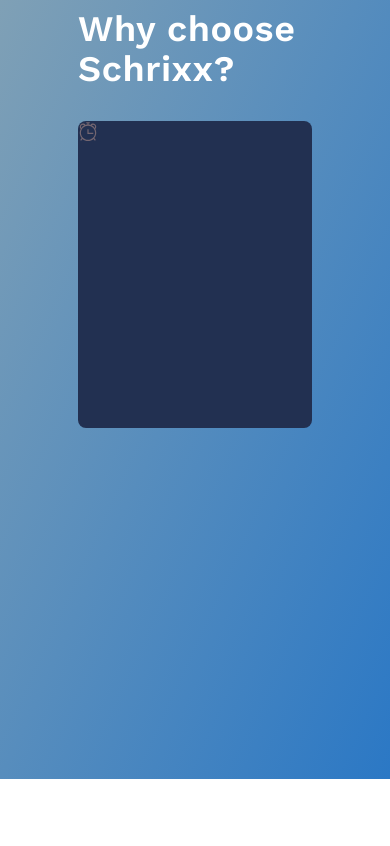
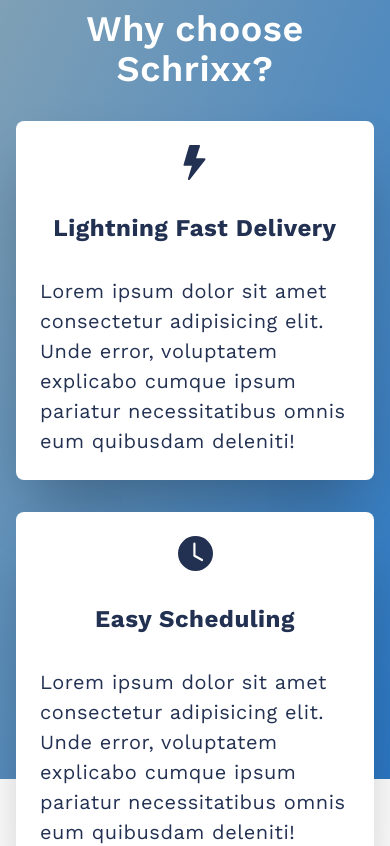
Before and after one commit to Schrixx/Company-Website, a React (Vite) app: page / in a window 390 px wide. Shown: the part 1820-2666 px from the top of the page. Built offline with nearby package versions, Linux system fonts and the light colour scheme.

Commit message:
feat: add "why us" section

```diff
--- a/src/components/ui/Button.tsx
+++ b/src/components/ui/Button.tsx
@@ -1,11 +1,16 @@
 import { cva, VariantProps } from "class-variance-authority"
 import { ButtonHTMLAttributes, forwardRef, ReactNode } from "react"
+import { cn } from "lib/utils"
 
 export const buttonVariants = cva('border-2 w-fit p-2 text-xl lg:text-3xl font-medium rounded-full', {
     variants: {
         variant: {
             default: "border-white hover:border-baliHai hover:bg-baliHai",
-        }
+            blue: "border-bostonBlue hover:bg-bostonBlue hover:text-white",
+        },
+    },
+    defaultVariants: {
+      variant: "default",
     }
 })
 
@@ -13,10 +18,12 @@
     children: ReactNode,
 }
 
-const Button = forwardRef<HTMLButtonElement, ButtonProps>(({children, ...props}, ref) => {
+const Button = forwardRef<HTMLButtonElement, ButtonProps>(({children, variant, ...props}, ref) => {
   return (
-    <button ref={ref} {...props}>{children}</button>
+    <button ref={ref} {...props} className={cn(buttonVariants({ variant }))}>{children}</button>
   )
 })
 
+Button.displayName = 'Button'
+
 export default Button
--- /dev/null
+++ b/src/components/ui/LargeHeading.tsx
@@ -0,0 +1,37 @@
+import { cva, VariantProps } from "class-variance-authority"
+import { HTMLAttributes, forwardRef, ReactNode } from "react"
+import { cn } from "lib/utils"
+
+export const headingVariants = cva('', {
+    variants: {
+        font: {
+            semiBold: "font-semibold",
+            bold: "font-bold",
+        },
+        size: {
+          default: "text-4xl md:text-5xl",
+          sm: "text-xl",
+          md: "text-3xl",
+          lg: "text-4xl",
+          xl: "text-5xl",
+        }
+    },
+    defaultVariants: {
+      font: "semiBold",
+      size: "default"
+    }
+})
+
+interface HeadingProps extends HTMLAttributes<HTMLHeadingElement>, VariantProps<typeof headingVariants> {
+    children: ReactNode,
+}
+
+const LargeHeading = forwardRef<HTMLHeadingElement, HeadingProps>(({children, font, size, ...props}, ref) => {
+  return (
+    <h1 ref={ref} {...props} className={cn(headingVariants({ font, size }))}>{children}</h1>
+  )
+})
+
+LargeHeading.displayName = 'LargeHeading'
+
+export default LargeHeading
--- a/src/pages/Home.tsx
+++ b/src/pages/Home.tsx
@@ -1,8 +1,12 @@
 import One from 'assets/numbers/one.svg'
 import Two from 'assets/numbers/two.svg'
 import Three from 'assets/numbers/three.svg'
-import { TfiAlarmClock } from 'react-icons/tfi'
+import { BsClockFill } from 'react-icons/bs'
+import { FaPaintBrush } from 'react-icons/fa'
+import { BsLightningFill } from 'react-icons/bs'
 import { IconContext } from 'react-icons'
+import Button from 'src/components/ui/Button'
+import LargeHeading from 'src/components/ui/LargeHeading'
 
 type Props = {}
 
@@ -12,12 +16,11 @@
       {/* main img + text */}
       <div className="relative pt-[95px] w-full flex flex-col justify-center items-center">
         <div className="bg-fixed h-[780px] w-full bg-[url('assets/BluePic3.jpg')] bg-no-repeat bg-cover brightness-50" />
-        {/* backdrop-blur-sm backdrop-brightness-125 */}
         <div className="absolute text-center w-9/12 pb-5 flex flex-col items-center gap-4 text-white tracking-wide rounded-xl">
-          <h1 className="text-4xl md:text-5xl font-bold">Schrixx creates professional art for your creative projects or personal use.</h1>
+          <LargeHeading font="bold">Schrixx creates professional art for your creative projects or personal use.</LargeHeading>
           <div className="h-[2px] w-4/6 bg-baliHai"></div>
           <p className="text-2xl font-medium">Commision talented illustrators that will ensure your artwork is of the highest quality.</p>
-          <a href=""><button className="border-2 w-fit p-2 border-white hover:border-baliHai text-xl lg:text-3xl hover:bg-baliHai font-medium rounded-full">Contact Us</button></a>
+          <a href=""><Button>Contact Us</Button></a>
         </div>
       </div>
 
@@ -26,26 +29,42 @@
         <div className='w-9/12 text-center tracking-wide text-cloudBurstBlue flex flex-col items-center gap-8'>
           <div className='flex flex-col gap-4 w-full items-center'>
             <p className='text-baliHai'>about us...</p>
-            <h1 className='text-4xl md:text-5xl font-semibold'>an artist made company</h1>
+            <LargeHeading font="semiBold">an artist made company</LargeHeading>
             <div className='h-2 md:h-3 bg-bostonBlue w-4/6'></div>
           </div>
           <p className='mt-8'>Lorem ipsum dolor sit amet consectetur, adipisicing elit. Voluptatem ipsa iusto, architecto numquam nulla dolor molestiae error vel reprehenderit voluptates debitis itaque, placeat quibusdam porro quia voluptatum ratione nam inventore odio libero perferendis consequatur aliquam! Minus aliquid sed officia. Sit.</p>
-          <a href=""><button className="border-2 w-fit p-2 border-bostonBlue hover:bg-bostonBlue hover:text-white text-xl lg:text-3xl font-medium rounded-full">Learn More</button></a>
+          <a href=""><Button variant="blue">Learn More</Button></a>
         </div>
       </div>
 
       {/* why us */}
-      <IconContext.Provider value={{color: '#746671'}}>
-        <div className='relative h-[1000px] w-full flex flex-col items-center justify-start'>
+      <IconContext.Provider value={{color: '#223051', size: "35px"}}>
+        <div className='relative min-h-[1000px] w-full flex flex-col items-center justify-start'>
           <div className='absolute min-h-[850px] top-0 bg-gradient-to-tl from-bostonBlue to-baliHai w-full' />
-          <div className='mt-20 relative h-full w-3/5 z-20 flex flex-col items-center text-white tracking-wide gap-8'>
-            <div>
-              <h1 className='text-4xl font-semibold'>Why choose Schrixx?</h1>
-              <p></p>
+          <div className='mt-20 relative h-full w-full sm:max-w-3xl px-4 mx-auto z-20 flex flex-col items-center text-white tracking-wide gap-8'>
+            <div className='text-center'>
+              <LargeHeading font="semiBold" size="lg">Why choose Schrixx?</LargeHeading>
             </div>
-            <div className='h-1/3 w-full bg-cloudBurstBlue rounded-lg'>
-              <TfiAlarmClock />
-              <p></p>
+            <div className='min-h-1/3 p-6 bg-white flex flex-col gap-8 items-center rounded-lg shadow-3xl'>
+              <div className='flex items-center flex-col gap-8'>
+                <span><BsLightningFill /></span>
+                <p className='text-cloudBurstBlue font-bold text-2xl'>Lightning Fast Delivery</p>
+              </div>
+              <p className='text-cloudBurstBlue'>Lorem ipsum dolor sit amet consectetur adipisicing elit. Unde error, voluptatem explicabo cumque ipsum pariatur necessitatibus omnis eum quibusdam deleniti!</p>
+            </div>
+            <div className='min-h-1/3 p-6 bg-white flex flex-col gap-8 items-center rounded-lg shadow-3xl'>
+              <div className='flex items-center flex-col gap-8'>
+                <span><BsClockFill /></span>
+                <p className='text-cloudBurstBlue font-bold text-2xl'>Easy Scheduling</p>
+              </div>
+              <p className='text-cloudBurstBlue'>Lorem ipsum dolor sit amet consectetur adipisicing elit. Unde error, voluptatem explicabo cumque ipsum pariatur necessitatibus omnis eum quibusdam deleniti!</p>
+            </div>
+            <div className='min-h-1/3 p-6 bg-white flex flex-col gap-8 items-center rounded-lg shadow-3xl'>
+              <div className='flex items-center flex-col gap-8'>
+                <span><FaPaintBrush /></span>
+                <p className='text-cloudBurstBlue font-bold text-2xl'>Quality Guaranteed Artwork</p>
+              </div>
+              <p className='text-cloudBurstBlue'>Lorem ipsum dolor sit amet consectetur adipisicing elit. Unde error, voluptatem explicabo cumque ipsum pariatur necessitatibus omnis eum quibusdam deleniti!</p>
             </div>
           </div>
         </div>
--- a/tailwind.config.js
+++ b/tailwind.config.js
@@ -10,7 +10,11 @@
         baliHai: "#83A2B5",
         fedora: "#746671",
         cloudBurstBlue: "#223051",
+        rum: "#826C85",
       },
+      boxShadow: {
+        '3xl': '0 35px 60px -15px rgba(0, 0, 0, 0.3)'
+      }
     },
   },
   plugins: [],
--- a/tsconfig.json
+++ b/tsconfig.json
@@ -29,7 +29,8 @@
       "data/*": ["./src/data"],
       "components/*": ["./src/components"],
       "ui/*": ["./src/components/ui"],
-      "pages/*": ["./src/pages/*"]
+      "pages/*": ["./src/pages/*"],
+      "lib/*": ["./src/lib/*"],
     }
   },
   "include": ["src"],
--- a/vite.config.ts
+++ b/vite.config.ts
@@ -13,6 +13,7 @@
       components: "/src/components",
       ui: "/src/components/ui",
       pages: "/src/pages",
+      lib: "/src/lib",
     },
   },
 })
```
